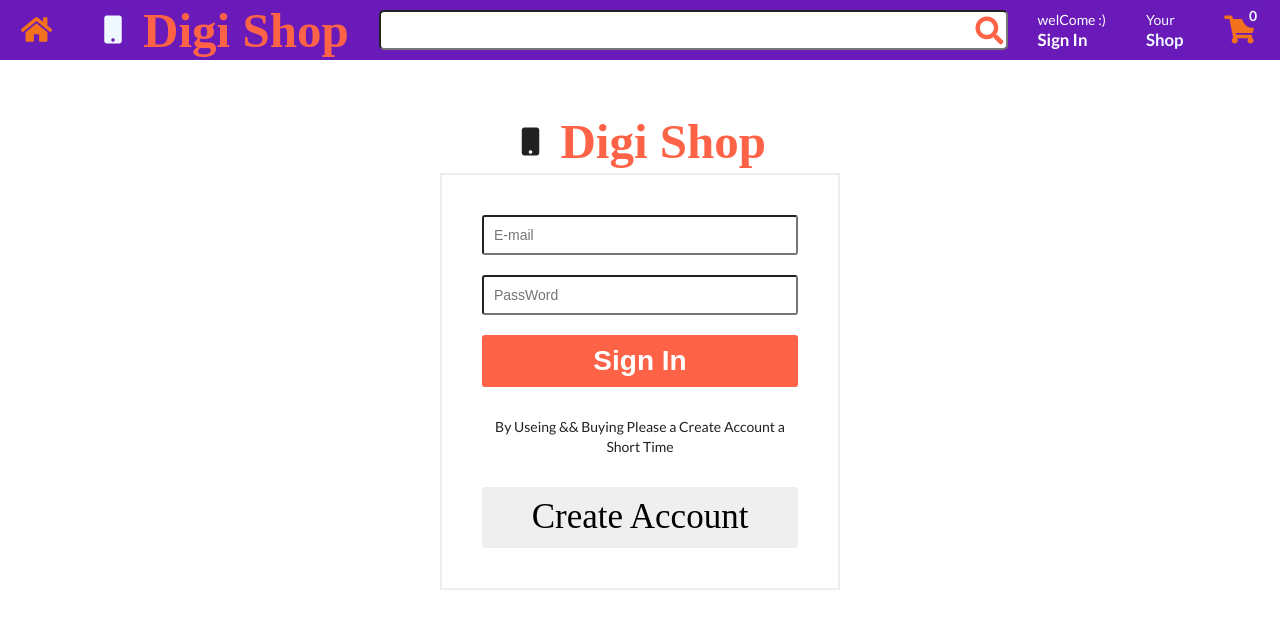
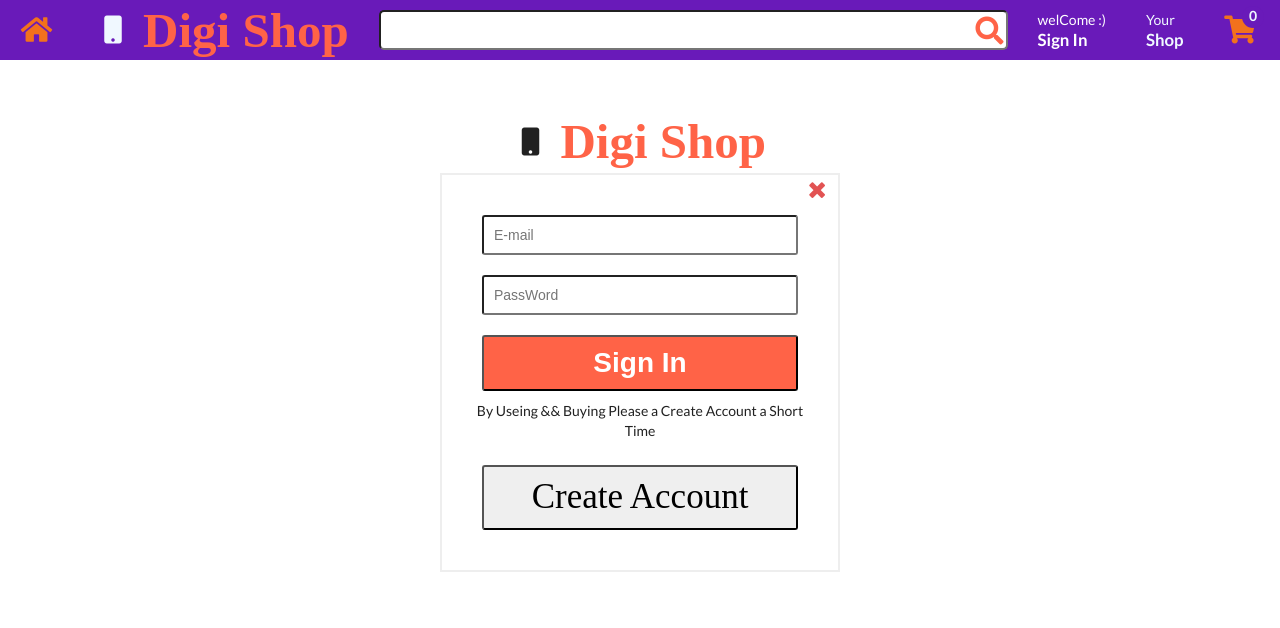
Before and after one commit to ghiyaee/digitall, a React (Create React App) app: page /lo in a window 1280 px wide. Shown: the top 628 px of the page. Built offline with nearby package versions, Linux system fonts and the light colour scheme; a web font is replaced by a local one.

Commit message:
update login close

```diff
--- a/src/component/Login.jsx
+++ b/src/component/Login.jsx
@@ -1,11 +1,11 @@
 import { useState, useRef } from "react";
+import { Link } from "react-router-dom";
 import "./login.css";
 const Login = ({ login }) => {
   const onRef = useRef();
   const [email, setImail] = useState("");
   const [password, setPassword] = useState("");
   const [close, setClose] = useState(false);
-
   const loginHandel = () => {
     if (email === "" || password === " ") {
       return;
@@ -18,12 +18,15 @@ const Login = ({ login }) => {
   };
   return (
     <>
-      <div className={`login__container ${close} ? 'hiden' : '' `}>
+      <div className={`login__container `}>
         <div className="login__logo">
           <i className="mobile  big icon" />
           <h2 className="header__text">Digi Shop</h2>
         </div>
-        <div className="login__sing">
+        <div className="login__sign">
+          <Link to={'/'}>
+          <i className="close link large red icon "></i>
+          </Link>
           <input
             type="text"
             placeholder="E-mail"
--- a/src/component/login.css
+++ b/src/component/login.css
@@ -11,13 +11,19 @@
     align-items: center;
 }
 
-.login__sing{
+.login__sign{
     display: flex;
     flex-direction: column;
     width: 400px;
     text-align: center;
     border: 2px solid #eee;
     padding: 30px;
+    position: relative;
+}
+.close{
+    position: absolute;
+    top:5px;
+    right: 5px;
 }
 .login__sing p,button,input{
     padding: 10px;
```
